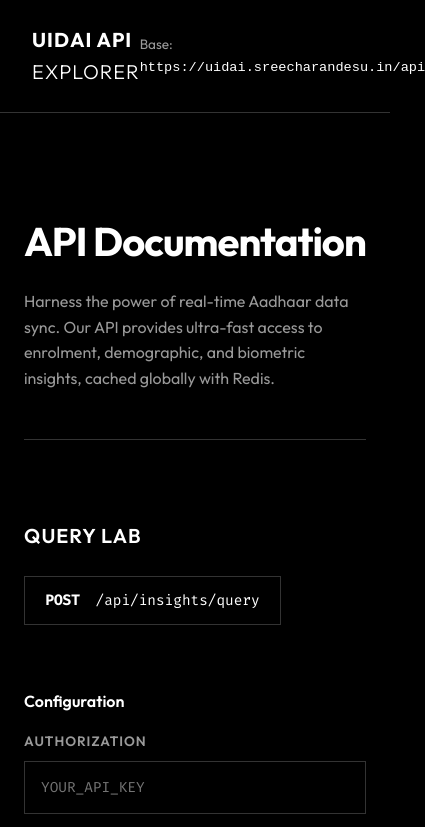
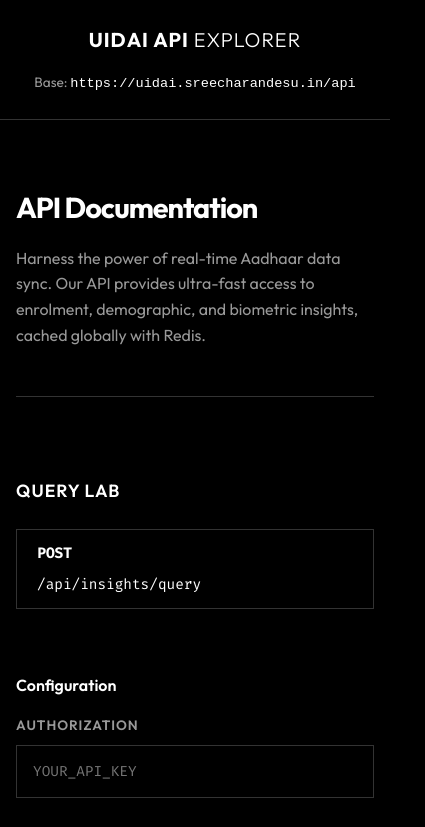
Before and after one commit to sreecharan-desu/uidai-analytics-engine, a website: page public/docs.html in a window 390 px wide. Shown: the top 827 px of the page, 425 px wide, since content can reach past the window. Drawn offline with Linux system fonts and the light colour scheme.

Commit message:
enhance docs responsiveness

```diff
--- a/public/docs.html
+++ b/public/docs.html
@@ -155,6 +155,45 @@
             letter-spacing: 1px;
             display: block;
             margin-bottom: 0.75rem;
+        }
+
+        /* Mobile Responsiveness */
+        @media (max-width: 768px) {
+            header {
+                flex-direction: column;
+                gap: 1rem;
+                text-align: center;
+                padding: 1.5rem 1rem;
+            }
+
+            .container {
+                margin: 2rem auto;
+                padding: 0 1rem;
+            }
+
+            h1 { font-size: 1.8rem; }
+            h2 { font-size: 1.1rem; }
+
+            .endpoint-pill {
+                flex-direction: column;
+                align-items: flex-start;
+                gap: 0.5rem;
+                width: 100%;
+            }
+
+            .btn { width: 100%; }
+
+            pre {
+                padding: 1rem;
+                font-size: 0.75rem;
+            }
+
+            /* Make tables scrollable */
+            table {
+                display: block;
+                overflow-x: auto;
+                white-space: nowrap;
+            }
         }
     </style>
 </head>
```
